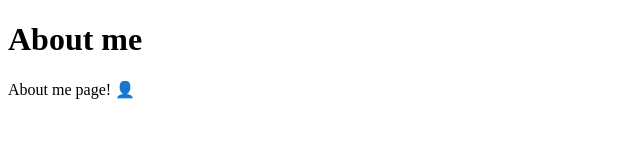
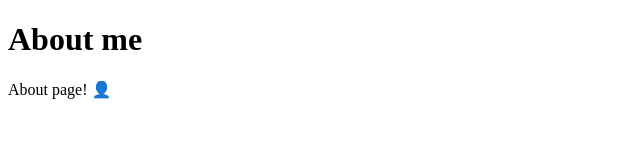
Before and after one commit to thebonzo/git-test, a plain HTML site: page about.html in a window 1280 px wide. Shown: the full height of the page, 0-640 px from the left. Drawn offline with Linux system fonts and the light colour scheme.

Commit message:
Small change in about

```diff
--- a/about.html
+++ b/about.html
@@ -7,6 +7,6 @@
 </head>
 <body>
     <h1>About me</h1>
-    <p>About me page! 👤</p>
+    <p>About page! 👤</p>
 </body>
 </html>
```
